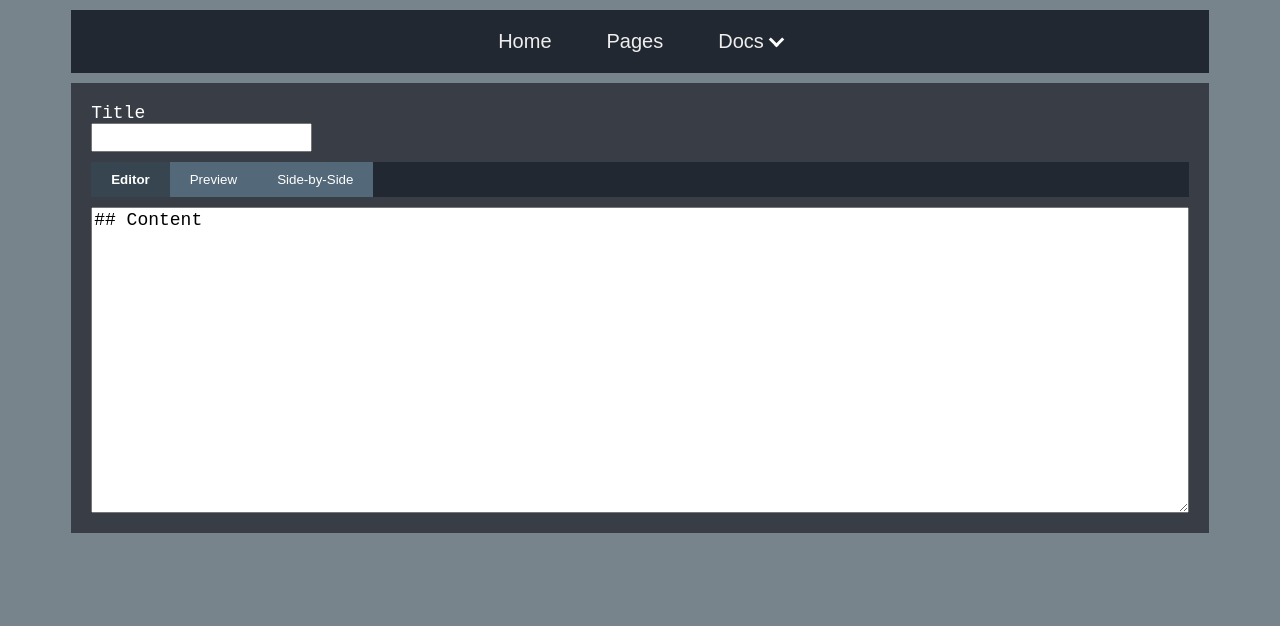
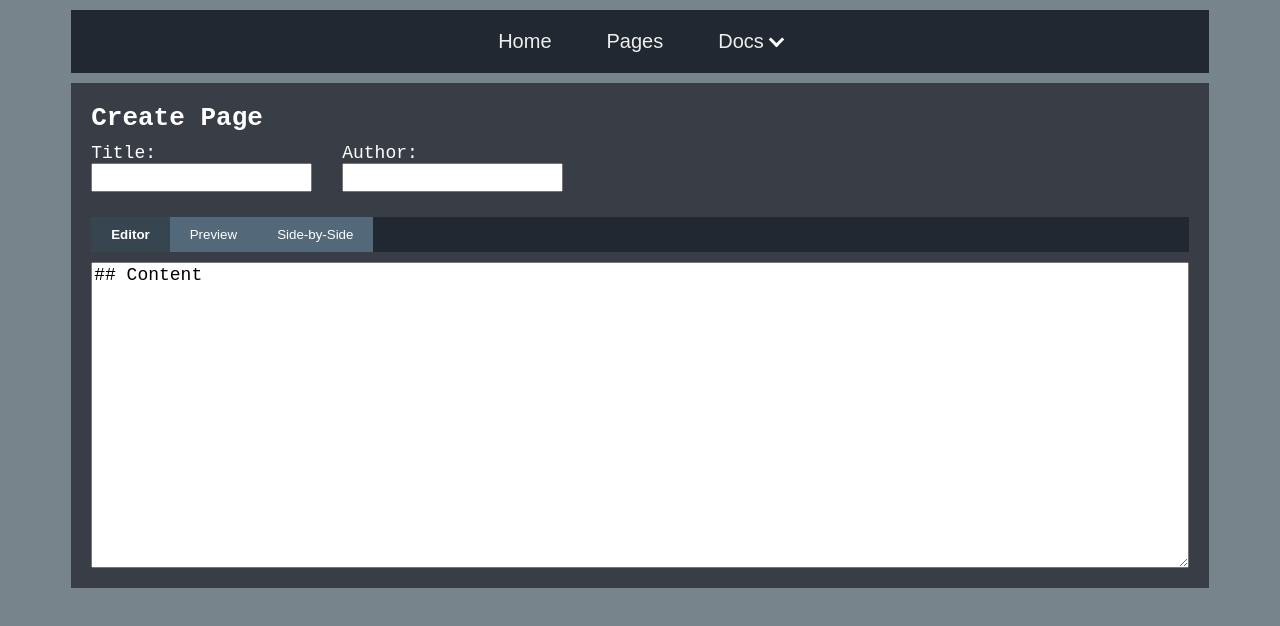
Before and after one commit to jrose0116/WikiTemplate, a Next.js app: page /create in a window 1280 px wide. Shown: the top 626 px of the page. Built offline with nearby package versions, Linux system fonts and the light colour scheme.

Commit message:
Add author input (before auth) + title + styling

```diff
--- a/pages/create.js
+++ b/pages/create.js
@@ -8,7 +8,7 @@ const CreatePage = () => {
     const [preview, setPreview] = useState(0)
     const [title, setTitle] = useState("")
 
-    const author = "placeholder"
+    const [author, setAuthor] = useState("")
     const [content, setContent] = useState("## Content")
 
     const savePage = async () => {
@@ -26,9 +26,14 @@ const CreatePage = () => {
 
     if(preview == 1) return <Main><div style={{backgroundColor: "#393E46", width: "90%", margin: "0 auto", padding: "0"}}>
         <div style={{width: "100%", padding: "10px"}}>
-            <div style={{margin: "10px", color: "white", fontFamily: "monospace", fontSize: "18px"}}>
-                <label htmlFor="title"> Title<br />
+            <h1 style={{margin: "10px", color: "white", fontFamily: "monospace"}}>Create Page</h1>
+            <div style={{margin: "10px", color: "white", fontFamily: "monospace", fontSize: "18px", display: "flex", gap: "15px", marginBottom: "25px"}}>
+                <label htmlFor="title">Title:<br />
                 <input type='text' id='title' style={{padding: "5px 20px"}} onChange={(event)=>setTitle(event.target.value)}></input>
+                </label>
+                <br />
+                <label htmlFor="author">Author:<br />
+                <input type='text' id='author' style={{padding: "5px 20px"}} onChange={(event)=>setAuthor(event.target.value)}></input>
                 </label>
             </div>
             <div style={{display: "flex", width: "calc(100% - 40px)", margin: "10px", backgroundColor: "#222831"}}>
@@ -39,16 +44,21 @@ const CreatePage = () => {
             <div style={{padding:"0 10px", width: "calc(100% - 40px)", minHeight: "300px"}}>
                 <Markdown rehypePlugins={[rehypeRaw]} className={style.markdownStyle}>{content}</Markdown>
             </div>
-            {title && content ? <button onClick={()=>savePage()} style={{...buttonStyle, marginLeft: "10px"}}>Create Page</button> : <></>}
+            {title && content && author ? <button onClick={()=>savePage()} style={{...buttonStyle, marginLeft: "10px"}}>Create Page</button> : <></>}
         </div>
     </div>
     </Main>
 
     if(preview == 0) return <Main><div style={{backgroundColor: "#393E46", width: "90%", margin: "0 auto", padding: "0"}}>
         <div style={{width: "100%", padding: "10px"}}>
-            <div style={{margin: "10px", color: "white", fontFamily: "monospace", fontSize: "18px"}}>
-                <label htmlFor="title"> Title<br />
+            <h1 style={{margin: "10px", color: "white", fontFamily: "monospace"}}>Create Page</h1>
+            <div style={{margin: "10px", color: "white", fontFamily: "monospace", fontSize: "18px", display: "flex", gap: "15px", marginBottom: "25px"}}>
+                <label htmlFor="title">Title:<br />
                 <input type='text' id='title' style={{padding: "5px 20px"}} onChange={(event)=>setTitle(event.target.value)}></input>
+                </label>
+                <br />
+                <label htmlFor="author">Author:<br />
+                <input type='text' id='author' style={{padding: "5px 20px"}} onChange={(event)=>setAuthor(event.target.value)}></input>
                 </label>
             </div>
             <div style={{display: "flex", width: "calc(100% - 40px)", margin: "10px", backgroundColor: "#222831"}}>
@@ -59,16 +69,21 @@ const CreatePage = () => {
             <div style={{display: "flex", width: "calc(100% - 40px)", margin: "10px"}}>
             <textarea style={{width: "100%", height: "300px", fontFamily: "monospace", fontSize: "18px"}} onChange={(event)=>setContent(event.target.value)} value={content}/>
             </div>
-            {title && content ? <button onClick={()=>savePage()} style={{...buttonStyle, marginLeft: "10px"}}>Create Page</button> : <></>}
+            {title && content && author ? <button onClick={()=>savePage()} style={{...buttonStyle, marginLeft: "10px"}}>Create Page</button> : <></>}
         </div>
     </div>
     </Main>
 
     else return <Main><div style={{backgroundColor: "#393E46", width: "90%", margin: "0 auto", padding: "0"}}>
     <div style={{width: "100%", padding: "10px"}}>
-        <div style={{margin: "10px", color: "white", fontFamily: "monospace", fontSize: "18px"}}>
-            <label htmlFor="title"> Title<br />
+        <h1 style={{margin: "10px", color: "white", fontFamily: "monospace"}}>Create Page</h1>
+        <div style={{margin: "10px", color: "white", fontFamily: "monospace", fontSize: "18px", display: "flex", gap: "15px", marginBottom: "25px"}}>
+            <label htmlFor="title">Title:<br />
             <input type='text' id='title' style={{padding: "5px 20px"}} onChange={(event)=>setTitle(event.target.value)}></input>
+            </label>
+            <br />
+            <label htmlFor="author">Author:<br />
+            <input type='text' id='author' style={{padding: "5px 20px"}} onChange={(event)=>setAuthor(event.target.value)}></input>
             </label>
         </div>
         <div style={{display: "flex", width: "calc(100% - 40px)", margin: "10px", backgroundColor: "#222831"}}>
@@ -83,7 +98,7 @@ const CreatePage = () => {
         <div style={{width: "calc(50%)"}}>
             <Markdown rehypePlugins={[rehypeRaw]} className={style.markdownStyle}>{content}</Markdown></div>
         </div>
-        {title && content ? <button onClick={()=>savePage()} style={{...buttonStyle, marginLeft: "10px"}}>Create Page</button> : <></>}
+        {title && content && author ? <button onClick={()=>savePage()} style={{...buttonStyle, marginLeft: "10px"}}>Create Page</button> : <></>}
     </div>
 </div>
 </Main>
```
